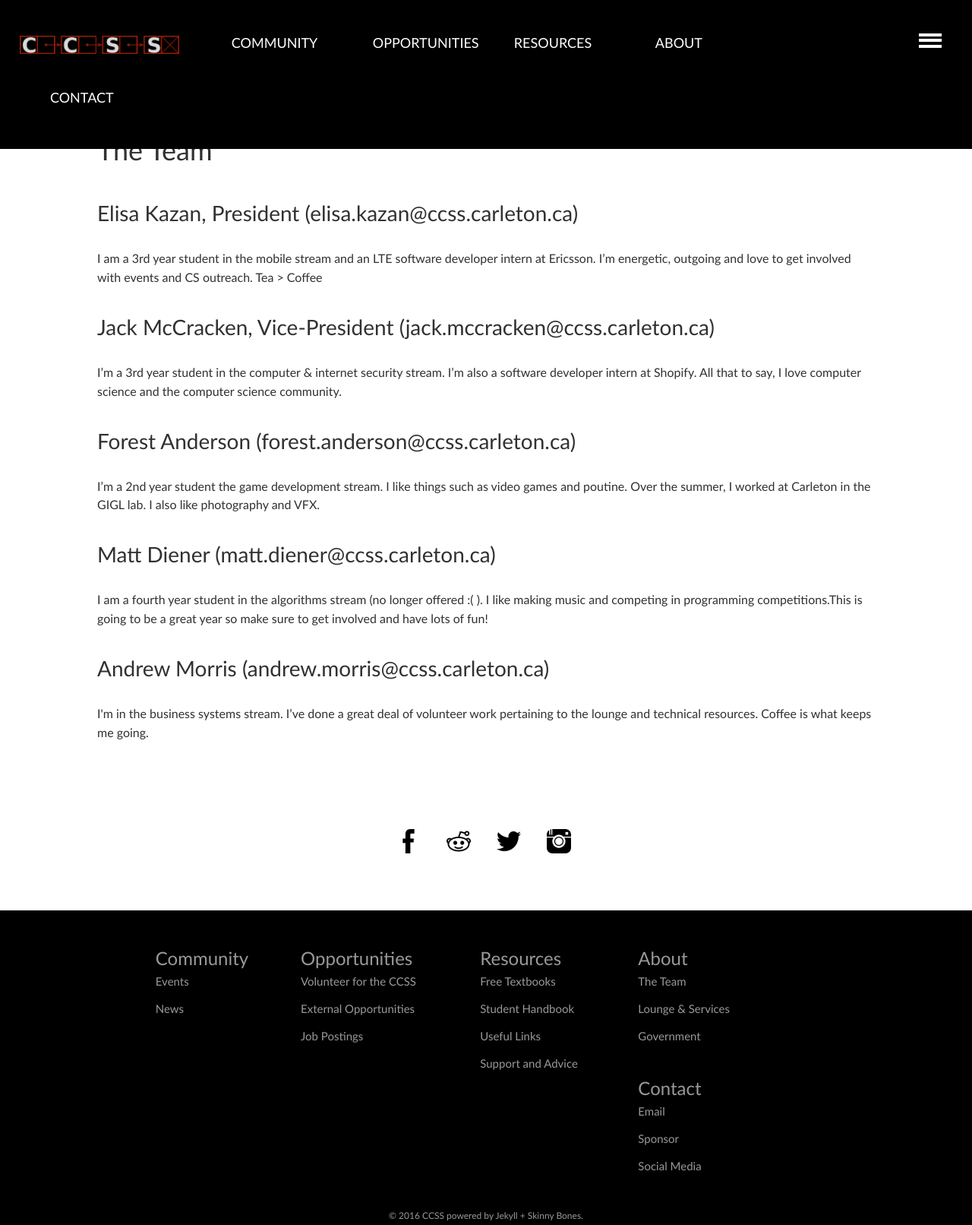
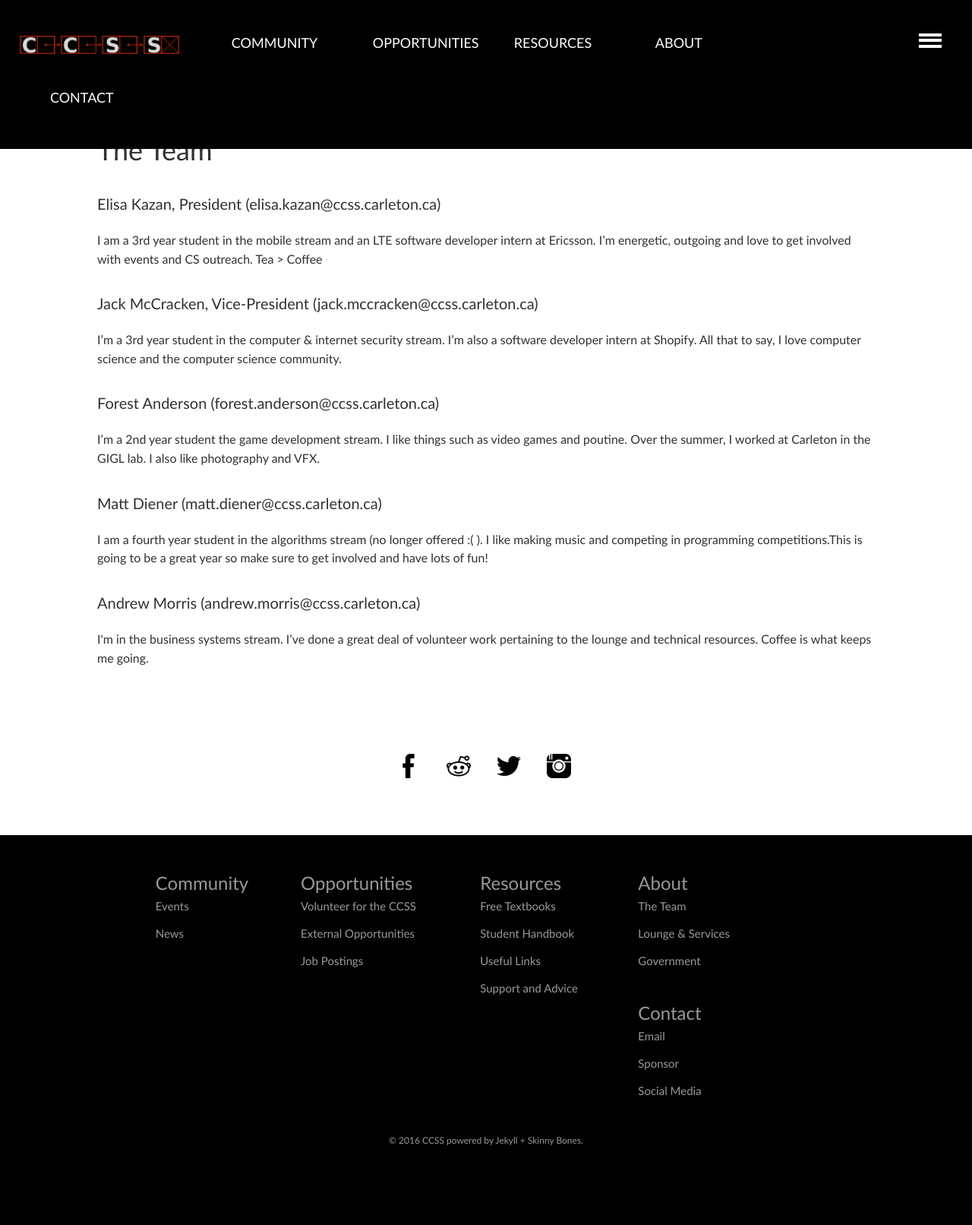
Before and after one commit to brittnylapierre/ccss_web, a Jekyll site: the page built from about/team/index.md, in a window 1280 px wide. Shown: the whole page at 76% size. Built offline with Jekyll 4.4.1, drawn with Linux system fonts in a browser that asks for light colours; after the commit the page ends 1513 px from its top, so only the background shows below that.

```diff
--- a/about/team/index.md
+++ b/about/team/index.md
@@ -6,18 +6,18 @@ published: true
 ---
 <div class='content-wrap'>
   <h1>The Team</h1>
-  <h3>Elisa Kazan, President (elisa.kazan@ccss.carleton.ca)</h3>
+  <h5>Elisa Kazan, President (elisa.kazan@ccss.carleton.ca)</h5>
   <p>I am a 3rd year student in the mobile stream and an LTE software developer intern at Ericsson. I’m energetic, outgoing and love to get involved with events and CS outreach. Tea > Coffee</p>
 
-  <h3>Jack McCracken, Vice-President (jack.mccracken@ccss.carleton.ca)</h3>
+  <h5>Jack McCracken, Vice-President (jack.mccracken@ccss.carleton.ca)</h5>
   <p>I’m a 3rd year student in the computer & internet security stream. I’m also a software developer intern at Shopify. All that to say, I love computer science and the computer science community.</p>
 
-  <h3>Forest Anderson (forest.anderson@ccss.carleton.ca)</h3>
+  <h5>Forest Anderson (forest.anderson@ccss.carleton.ca)</h5>
   <p>I’m a 2nd year student the game development stream. I like things such as video games and poutine. Over the summer, I worked at Carleton in the GIGL lab. I also like photography and VFX.</p>
 
-  <h3>Matt Diener (matt.diener@ccss.carleton.ca)</h3>
+  <h5>Matt Diener (matt.diener@ccss.carleton.ca)</h5>
   <p>I am a fourth year student in the algorithms stream (no longer offered :( ). I like making music and competing in programming competitions.This is going to be a great year so make sure to get involved and have lots of fun!</p>
 
-  <h3>Andrew Morris (andrew.morris@ccss.carleton.ca)</h3>
+  <h5>Andrew Morris (andrew.morris@ccss.carleton.ca)</h5>
   <p>I'm in the business systems stream. I’ve done a great deal of volunteer work pertaining to the lounge and technical resources. Coffee is what keeps me going.</p>
 </div>
```
